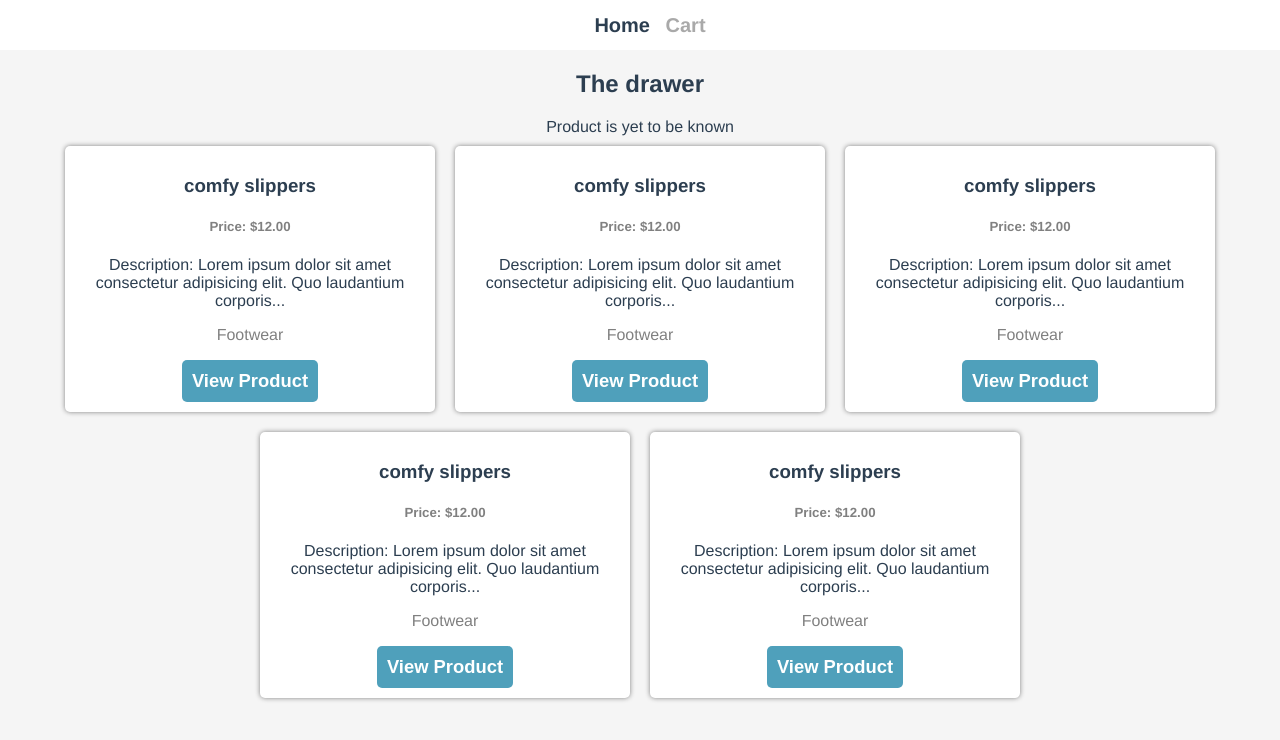
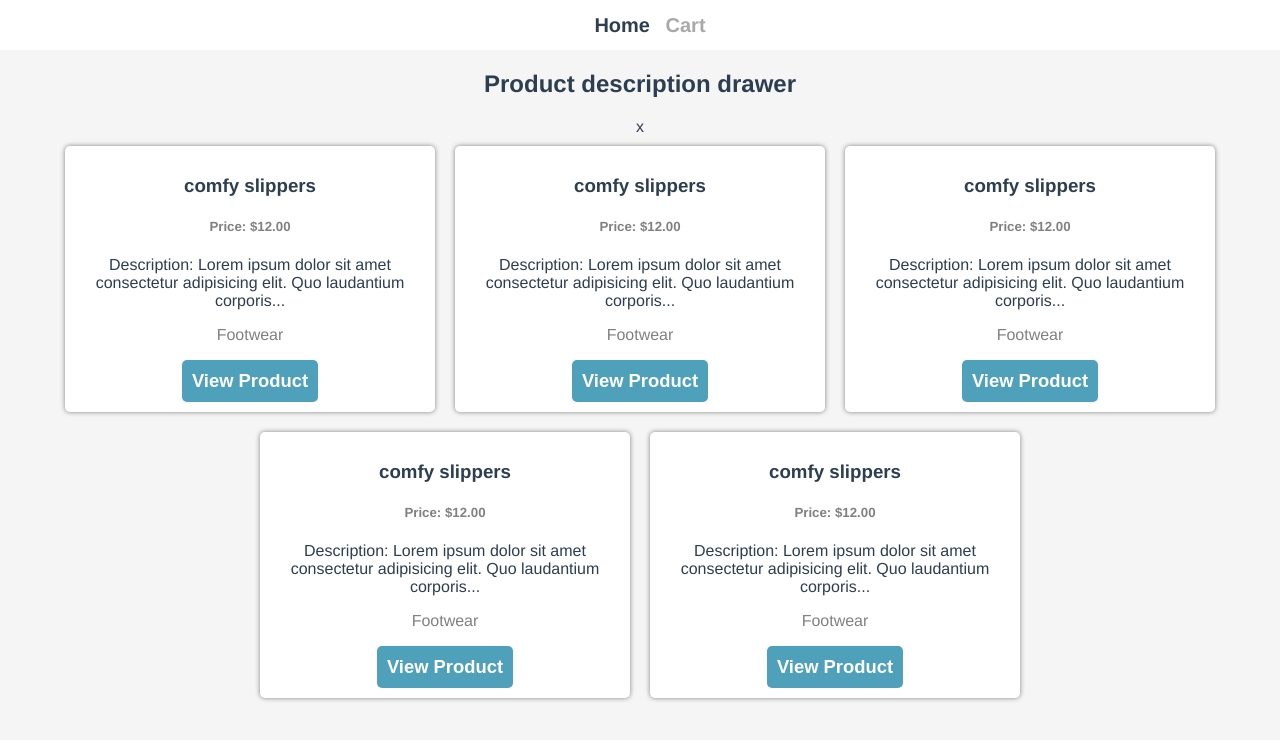
Before and after one commit to vanheaven-ui/vue-shopping-cart, a Vue app: page / in a window 1280 px wide. Shown: the top 740 px of the page. Built offline with nearby package versions, Linux system fonts and the light colour scheme.

Commit message:
Add structure and content of the product drawer

```diff
--- a/src/components/product/ProductDetailsDrawer.vue
+++ b/src/components/product/ProductDetailsDrawer.vue
@@ -1,6 +1,23 @@
 <template>
-  <h2>The drawer</h2>
-  <div v-if="!product">Product is yet to be known</div>
+  <div class="drawer-background">
+    <h2>Product description drawer</h2>
+  </div>
+  <div class="drawer">
+    <div class="drawer-close">x</div>
+    <div class="product-details" v-if="product">
+      <h3 class="text-center">{{ product.name }}</h3>
+      <p class="description">{{ product.description }}</p>
+      <h3>${{ product.price }}</h3>
+      <div class="cart-total" v-if="product_total">
+        <h3>In Cart</h3>
+        <h4>{{ product_total }}</h4>
+      </div>
+      <div class="button-container">
+        <button class="remove">Remove</button>
+        <button class="add">Add</button>
+      </div>
+    </div>
+  </div>
 </template>
 
 <script>
```
